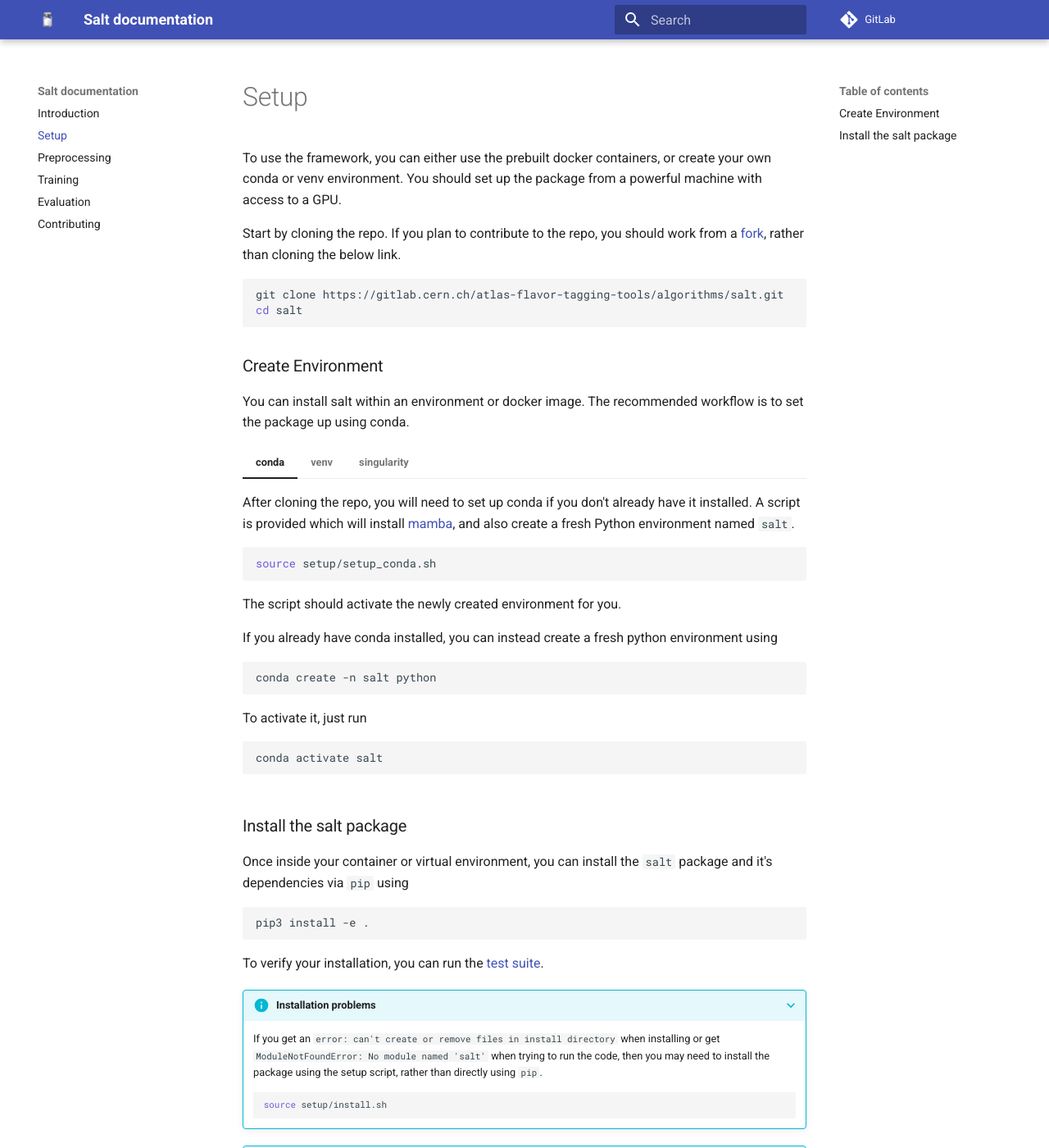
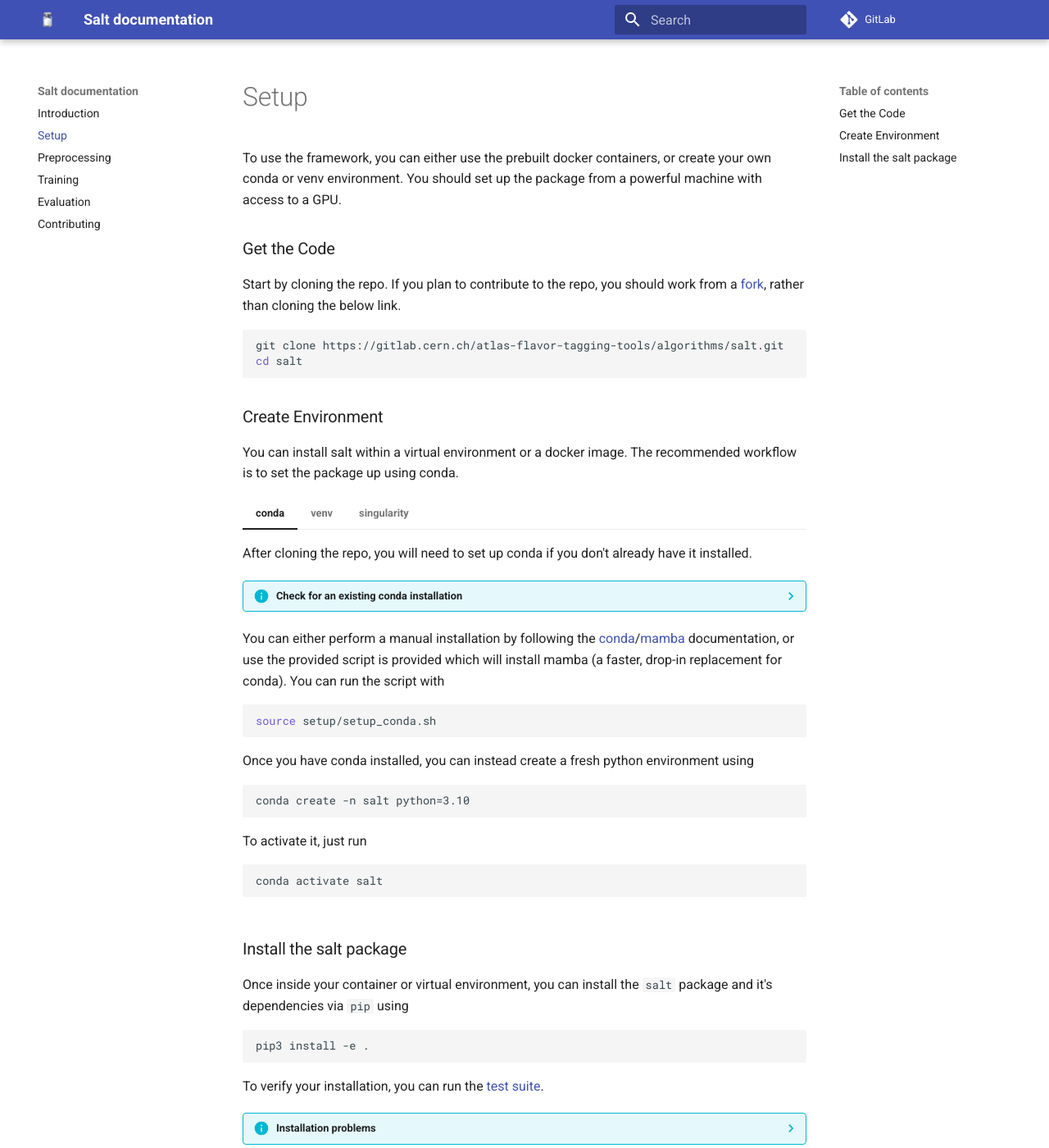
Before and after one commit to umami-hep/salt, an MkDocs documentation site: the page built from docs/setup.md, in a window 1280 px wide and 1400 px high. Shown: the whole window at 82% size. Built offline with MkDocs 1.6.1 and Material for MkDocs 9.7.7, drawn with Linux system fonts in a browser that asks for light colours.

Commit message:
Improve setup docs

````diff
--- a/docs/setup.md
+++ b/docs/setup.md
@@ -2,6 +2,8 @@
 
 To use the framework, you can either use the prebuilt docker containers, or create your own conda or venv environment.
 You should set up the package from a powerful machine with access to a GPU.
+
+### Get the Code
 
 Start by cloning the repo. If you plan to contribute to the repo, you should work from a [fork](https://docs.gitlab.com/ee/user/project/repository/forking_workflow.html), rather than cloning the below link.
 
@@ -12,25 +14,33 @@ cd salt
 
 ### Create Environment
 
-You can install salt within an environment or docker image.
+You can install salt within a virtual environment or a docker image.
 The recommended workflow is to set the package up using conda.
 
 === "conda"
 
     After cloning the repo, you will need to set up conda if you don't already have it installed.
-    A script is provided which will install [mamba](https://mamba.readthedocs.io/en/latest/index.html),
-    and also create a fresh Python environment named `salt`.
+
+    ??? info "Check for an existing conda installation"
+
+        Your institute cluster may already have a managed conda installation present,
+        please consult any local experts or documentation to find out whether this is the case.
+
+        If already present you should skip the installation, and instead just create a new environment.
+
+    You can either perform a manual installation by following the
+    [conda](https://docs.conda.io/)/[mamba](https://mamba.readthedocs.io/) documentation,
+    or use the provided script is provided which will install mamba (a faster, drop-in replacement for conda).
+    You can run the script with
 
     ```bash
     source setup/setup_conda.sh
     ```
 
-    The script should activate the newly created environment for you.
+    Once you have conda installed, you can instead create a fresh python environment using
 
-    If you already have conda installed, you can instead create a fresh python environment using
-
-    ```bash
-    conda create -n salt python
+    ```
+    conda create -n salt python=3.10
     ```
 
     To activate it, just run
@@ -41,6 +51,7 @@ The recommended workflow is to set the package up using conda.
 
 === "venv"
 
+    [venv](https://docs.python.org/3/library/venv.html) is a lightweight solution for creating virtual python environments, however it is not as fully featured as a fully fledged package manager such as conda.
     Create a fresh virtual environment and activate it using
 
     ```bash
@@ -85,7 +96,7 @@ pip3 install -e .
 
 To verify your installation, you can run the [test suite](contributing#test-suite).
 
-???+ info "Installation problems"
+??? info "Installation problems"
 
     If you get an `error: can't create or remove files in install directory` when installing
     or get `ModuleNotFoundError: No module named 'salt'` when trying to run the code,
````
Also changed, not shown: other parts of docs/setup.md (+1 -0 lines), docs/evaluation.md (+1 -1 lines), docs/index.md (+1 -1 lines), docs/preprocessing.md (+2 -2 lines), 1 other file.
